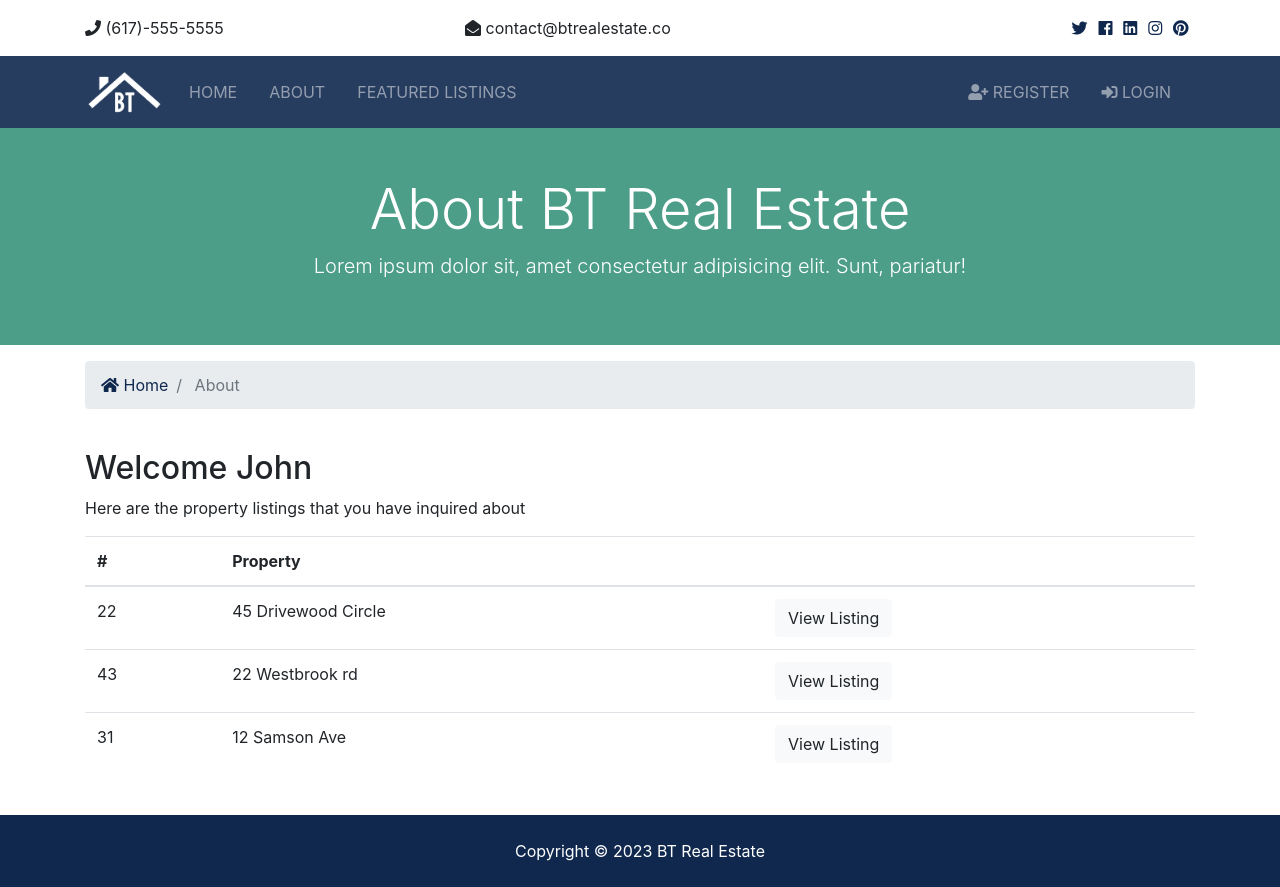
After one commit to guluutku/Python-Django-Dev-To-Deployment-Course, a Django app: page /accounts/dashboard in a window 1280 px wide. The commit adds this page. Run offline with Django 5.2, Linux system fonts and the light colour scheme; some libraries are stand-ins or nearby versions.

Commit message:
Routes to account frontend pages

```diff
--- /dev/null
+++ b/accounts/urls.py
@@ -0,0 +1,10 @@
+
+from django.urls import path
+from . import views
+
+urlpatterns = [
+    path('login', views.login, name='login'),
+    path('register', views.register, name='register'),
+    path('logout', views.logout, name='logout'),
+    path('dashboard', views.dashboard, name='dashboard'),
+]
--- a/accounts/views.py
+++ b/accounts/views.py
@@ -1,3 +1,13 @@
-from django.shortcuts import render
+from django.shortcuts import redirect, render
 
-# Create your views here.
+def register(request):
+    return render(request, 'accounts/register.html')
+
+def login(request):
+    return render(request, 'accounts/login.html')
+
+def logout(request):
+    return redirect('index')
+
+def dashboard(request):
+    return render(request, 'accounts/dashboard.html')
--- a/btre/settings.py
+++ b/btre/settings.py
@@ -35,6 +35,7 @@ INSTALLED_APPS = [
     'pages.apps.PagesConfig',
     'listings.apps.ListingsConfig',
     'realtors.apps.RealtorsConfig',
+    'accounts.apps.AccountsConfig',
     'django.contrib.admin',
     'django.contrib.auth',
     'django.contrib.contenttypes',
--- a/btre/urls.py
+++ b/btre/urls.py
@@ -6,5 +6,6 @@ from django.conf.urls.static import static
 urlpatterns = [
     path('', include('pages.urls')),
     path('listings/', include('listings.urls')),
+    path('accounts/', include('accounts.urls')),
     path('admin/', admin.site.urls),
 ] + static(settings.MEDIA_URL, document_root=settings.MEDIA_ROOT)
--- /dev/null
+++ b/templates/accounts/dashboard.html
@@ -0,0 +1,76 @@
+{% extends "base.html" %}
+
+{% load static %}
+
+{% block content %}
+
+<section id="showcase-inner" class="py-5 text-white">
+    <div class="container">
+      <div class="row text-center">
+        <div class="col-md-12">
+          <h1 class="display-4">About BT Real Estate</h1>
+          <p class="lead">Lorem ipsum dolor sit, amet consectetur adipisicing elit. Sunt, pariatur!</p>
+        </div>
+      </div>
+    </div>
+  </section>
+
+  <!-- Breadcrumb -->
+  <section id="bc" class="mt-3">
+    <div class="container">
+      <nav aria-label="breadcrumb">
+        <ol class="breadcrumb">
+          <li class="breadcrumb-item">
+            <a href="index.html">
+              <i class="fas fa-home"></i> Home</a>
+          </li>
+          <li class="breadcrumb-item active"> About</li>
+        </ol>
+      </nav>
+    </div>
+  </section>
+
+  <section id="dashboard" class="py-4">
+    <div class="container">
+      <div class="row">
+        <div class="col-md-12">
+          <h2>Welcome John</h2>
+          <p>Here are the property listings that you have inquired about</p>
+          <table class="table">
+            <thead>
+              <tr>
+                <th scope="col">#</th>
+                <th scope="col">Property</th>
+                <th></th>
+              </tr>
+            </thead>
+            <tbody>
+              <tr>
+                <td>22</td>
+                <td>45 Drivewood Circle</td>
+                <td>
+                  <a class="btn btn-light" href="#">View Listing</a>
+                </td>
+              </tr>
+              <tr>
+                <td>43</td>
+                <td>22 Westbrook rd</td>
+                <td>
+                  <a class="btn btn-light" href="#">View Listing</a>
+                </td>
+              </tr>
+              <tr>
+                <td>31</td>
+                <td>12 Samson Ave</td>
+                <td>
+                  <a class="btn btn-light" href="#">View Listing</a>
+                </td>
+              </tr>
+            </tbody>
+          </table>
+        </div>
+      </div>
+    </div>
+  </section>
+
+  {% endblock %}
--- a/templates/partials/_navbar.html
+++ b/templates/partials/_navbar.html
@@ -40,12 +40,25 @@
         </ul>
 
         <ul class="navbar-nav ml-auto">
-        <li class="nav-item mr-3">
-            <a class="nav-link" href="register.html">
-            <i class="fas fa-user-plus"></i> Register</a>
-        </li>
-        <li class="nav-item mr-3">
-            <a class="nav-link" href="login.html">
+
+            <li
+                {% if 'register' in request.path %}
+                    class="nav-item active mr-3"
+                {% else %}
+                    class="nav-item mr-3"
+                {% endif %}
+            >
+                <a class="nav-link" href="{% url 'register' %}">
+                <i class="fas fa-user-plus"></i> Register</a>
+            </li>
+            <li
+                {% if 'login' in request.path %}
+                    class="nav-item active mr-3"
+                {% else %}
+                    class="nav-item mr-3"
+                {% endif %}
+            >
+                <a class="nav-link" href="{% url 'login' %}">
             <i class="fas fa-sign-in-alt"></i>
 
             Login</a>
```
Also changed, not shown: templates/accounts/login.html (added, +37 -0 lines), templates/accounts/register.html (added, +43 -0 lines).
